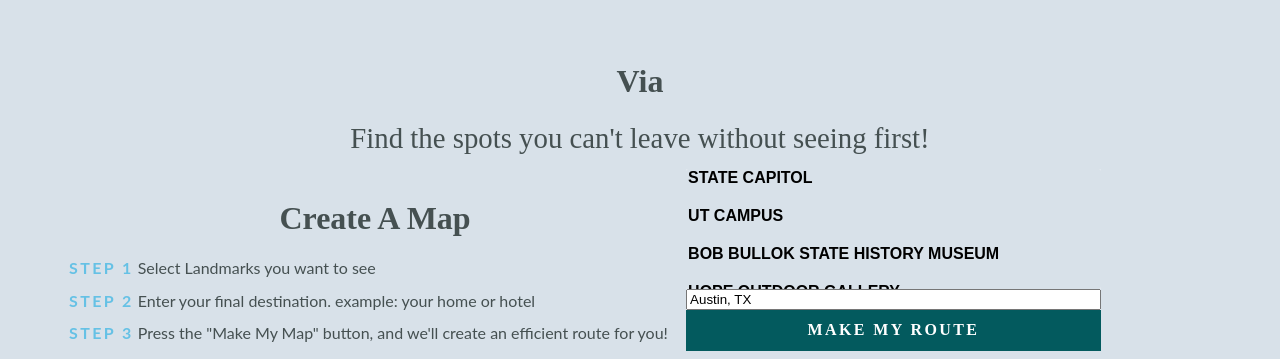
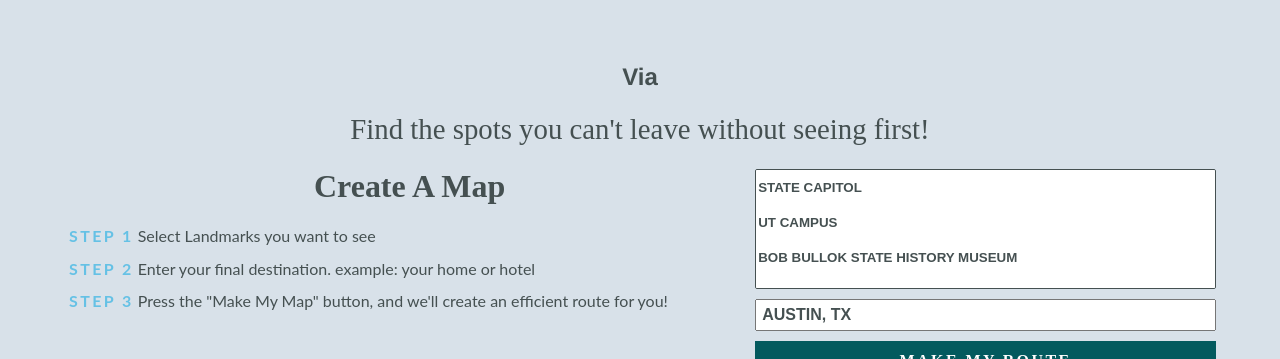
Before and after one commit to bbryant7/Via, a Node server app: page / in a window 1280 px wide. Shown: the top 359 px of the page. Run offline with Node 20, Linux system fonts and the light colour scheme; some libraries are stand-ins or nearby versions.

Commit message:
form style for index page

```diff
--- a/Public/styles.css
+++ b/Public/styles.css
@@ -56,15 +56,14 @@
   text-align: center;
 }
 
-h1.design {
+h1{
   font-family: helvetica;
   font-weight: bold;
-  	font-size: 1.5em;
-padding-bottom: 30px;
+  font-size: 1.5em;
   text-align: center;
   width: 100%;
-  border-bottom: 1px solid #D8E1E9;
-  margin-bottom: 30px;
+  /*border-bottom: 1px solid #D8E1E9;
+  margin-bottom: 30px;*/
 }
 /* PARAGRAPH */
 
@@ -75,10 +74,10 @@
 
 h4 {font-size: 1.414em;}
 
-h5 {font-size: 1em; text-transform: uppercase; font-weight: bold; letter-spacing: .15em; color: #65c1e5;}
+h5 {font-size: .8em; text-transform: uppercase; font-weight: bold; letter-spacing: .15em; color: #65c1e5;}
 
 span{
-  font-size: 1em;
+  font-size: 1 em;
   text-transform: uppercase;
   font-weight: bold;
   letter-spacing: .15em;
@@ -104,10 +103,7 @@
 	border: 0 solid black;
   color: white;
   font-family: "Zilla Slab";
-
-
-	&:hover, &:focus {
-	}
+  margin-bottom: 10px;
 }
 
 /*LOGIN PAGE*/
@@ -210,8 +206,12 @@
 
 
 #form{
-  width: 90%;;
-  display:flex
+  margin-top: 2%;
+  display:flex;
+}
+
+#form h3{
+  margin-top: 0;
 }
 
 .column-left{
@@ -225,13 +225,21 @@
 }
 
 select {
-  border: 0px solid;
+  border: 1px solid #455051;
   height: 250px;
+  margin-bottom: 10px;;
 }
 option {
-    background: #D8E1E9;
-    font-size: 1.2em; text-transform: uppercase; font-weight: bold;
-    padding-bottom: 20px;
+    font-size: 1.0em; text-transform: uppercase; font-weight: bold;
+    padding: 10px 2px 10px 2px;
+    color: #455051;
+  }
+
+  #end{
+    font-size: 1.0em; text-transform: uppercase; font-weight: bold;
+    padding: 5px;
+    margin-bottom: 10px;
+      color: #455051;
   }
 
 
@@ -252,7 +260,8 @@
 border-bottom-right-radius: 5px;
 border-bottom-left-radius: 5px;
 text-align: center;
-margin: 1%
+margin: 1%;
+box-shadow: 0 4px 8px 0 rgba(0, 0, 0, 0.2), 0 6px 20px 0 rgba(0, 0, 0, 0.19);
 }
 
 .deats h5, p {
@@ -260,7 +269,7 @@
   padding: 5px;
 }
 #map{
-  max-width: 90%;
+  max-width: 100%;
   height: 500px;
 }
 
@@ -283,8 +292,11 @@
 .route-tiles{
   padding: 50px;
   background-size: cover;
-  width: 40%;
-  margin: 5%;
+  width: 100%;
+}
+
+.route-tiles:hover {
+    box-shadow: 0 4px 8px 0 rgba(0, 0, 0, 0.2), 0 6px 20px 0 rgba(0, 0, 0, 0.19);
 }
 .route-tiles a{
   text-decoration: none;
--- a/views/index.mustache
+++ b/views/index.mustache
@@ -60,9 +60,10 @@
       {{/waypoints}}
   </div>
 </div>
-  </div>
+
 
 <div id="map"></div>
+
 <form id="save-form">
   <button type="submit" id="submit">Save My Route</button>
 </form>
--- a/views/routesuggestions.mustache
+++ b/views/routesuggestions.mustache
@@ -10,10 +10,10 @@
     <h1> Suggested Routes </h1>
     {{#route}}
     <div class="route-tiles" style="background-image:url({{img}})">
-    <a href="/premade-route{{id}}"><h2> {{title}}</h2></a>
+    <a href="/premade-route{{id}}"><h1> {{title}}</h1></a>
     </div>
     {{/route}}
-  </divr>
+  </div>
   <nav>
     <a href= "/"> Create Map</a>
     <a href= "/routesuggestions"> Suggested Routes</a>
```
